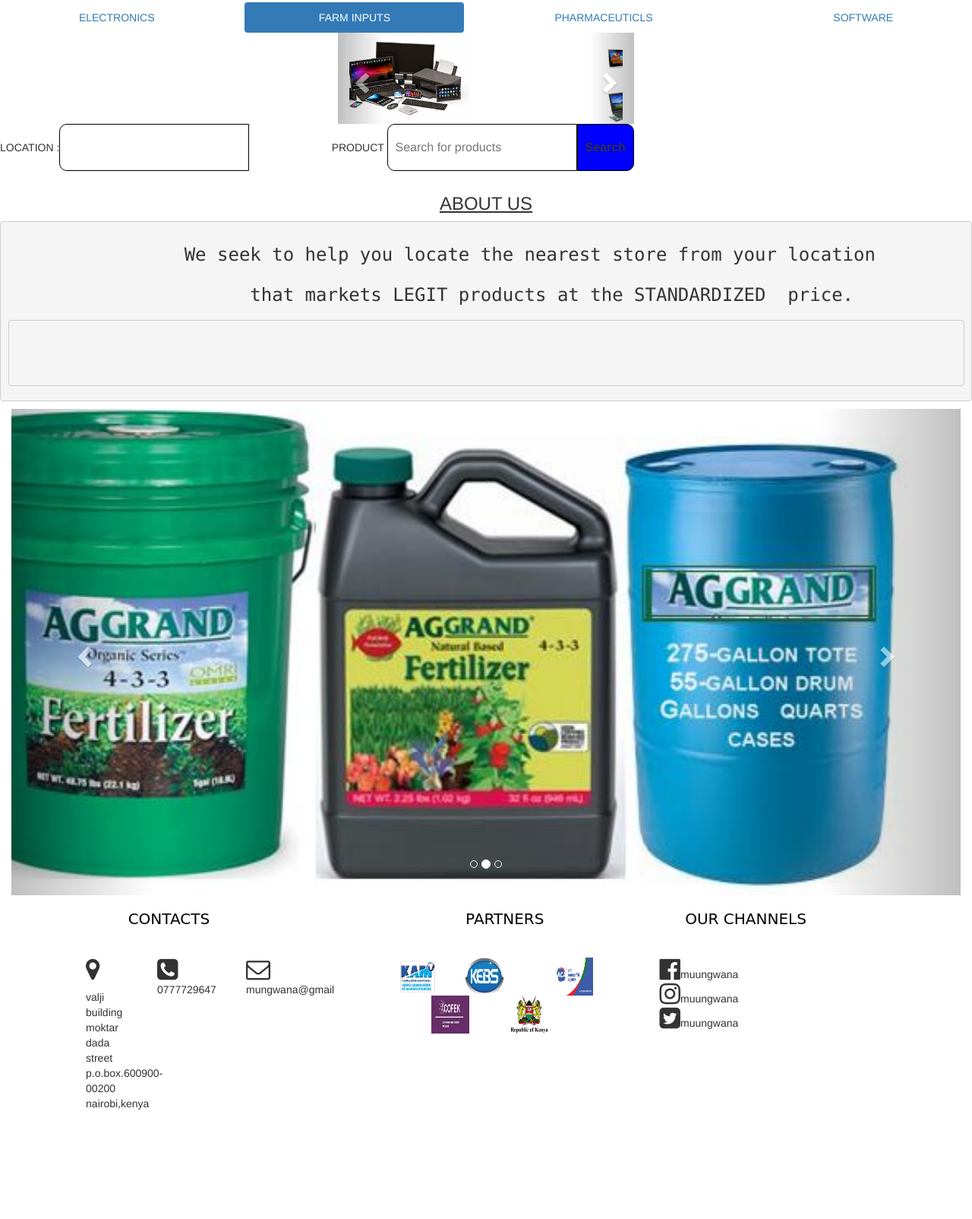
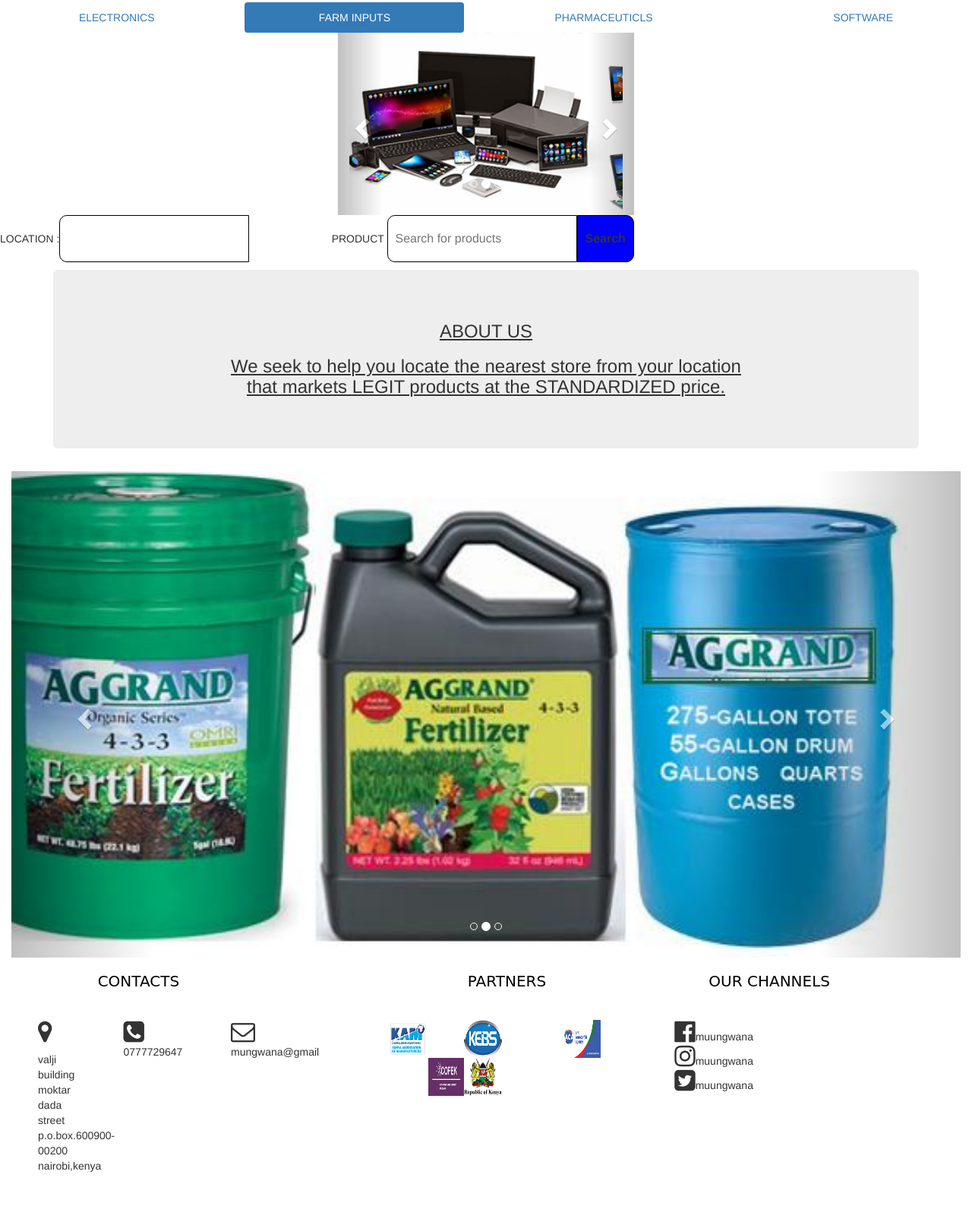
Before and after one commit to OWINOOGWANG/MUUNGWANA, a plain HTML site: page index.html in a window 1280 px wide. Shown: the part 320-1924 px from the top of the page at 76% size. Before the commit the page ends 1842 px from the top, so only its background shows below. Drawn offline with nearby package versions, Linux system fonts and the light colour scheme; files that its build step writes are made by us from their sources; a web font is replaced by a local one.

Commit message:
change the width of the footer

```diff
--- a/css/styles.css
+++ b/css/styles.css
@@ -1,5 +1,6 @@
 body {
-  width: 100%;
+  max-width: 100%;
+  overflow-x: hidden;
   height: inherit;
   margin-bottom: 0;
   margin-top: 0;
@@ -145,7 +146,7 @@ height: 50px;
   border-bottom: 1px solid black;
 }
 <!--burhan-->
-
+</div>
 #footer {
   text-align: top;
   background-color: black;
@@ -157,7 +158,7 @@ height: 50px;
   padding-left: 80%
 }
 #jpg1{
-  padding-left: 80%
+  padding-left: 80%</div>
 }
 #png{
   padding-right: 25%
@@ -183,35 +184,35 @@ font-size: 20%
 }
 ul {
   list-style-type: none;
-  padding-left: 50%
+  padding-left: 50%;
 
 }
 
 
 #rty{
-  padding-left: 5%
+  padding-left: 5%;
 
 }
 #pap{
   padding-right: 10%;
   border-left: 6px solid white;
+  float: right;
 }
 #lll{
-  padding-right: 15%
+  padding-right: 15%;
 }
 #aaa{
-  padding-right: 10%
+  padding-right: 10%;
 }
 #pole{
  border-left: 6px solid white;
  height: auto;
-  padding-left: 5%
+  padding-left: 5%;
 
 }
 #contact{
-
-  padding-right: 6%
-
+  float: left;
+  padding-right: 6%;
 }
 
 
--- a/index.html
+++ b/index.html
@@ -86,13 +86,13 @@
             <!-- Wrapper for slides -->
             <div class="carousel-inner">
               <div class="item active">
-                <img src="images/01.jpg" alt="Los Angeles" style="width:50%;">
+                <img src="images/01.jpg" alt="Los Angeles" style="width:100%;">
               </div>
               <div class="item">
-                <img src="images/02.jpg" alt="Chicago" style="width:50%;">
+                <img src="images/02.jpg" alt="Chicago" style="width:100%;">
               </div>
               <div class="item">
-                <img src="images/03.jpg" alt="New york" style="width:50%;">
+                <img src="images/03.jpg" alt="New york" style="width:100%;">
               </div>
             </div>
           </div>
@@ -149,12 +149,14 @@
 
 
     <!--START BY KEVIN-->
-
-    <div id="about" class="text-center">
-      <h3>ABOUT US</h3></div>
+    <div class="container">
+    <div id="about" class="jumbotron text-center">
+      <h3>ABOUT US</h3>
     <div class="text-center">
-      <p id="goal"><pre><h3>        We seek to help you locate the nearest store from your location<br>
-            that markets LEGIT products at the STANDARDIZED  price.<h3><pre> </p>
+      <p id="goal"><h3>We seek to help you locate the nearest store from your location<br>
+            that markets LEGIT products at the STANDARDIZED  price.<h3></p>
+    </div>
+    </div>
   </div>
 
     <!--Carousel-->
@@ -181,7 +183,7 @@
             <img src="images/Medication-and-supplements-WM.png" alt="Pharmacy" style="width:100%; height:10%">
           </div>
           <div class="item">
-            <img src="images/Windows-10.jpg" alt="Pharmacy" style="width:100%; height:10%">
+            <img src="images/xx.jpg" alt="Pharmacy" style="width:100%; height:10%">
           </div>
 
           <!-- <div class="item">
@@ -205,18 +207,16 @@
       <!--END BY KEVIN-->
 
       <!--start burhan-->
-      <div class="container" >
-        <div class="row" id="footer" style="max-width:1400px;">
+      <div class="container-fluid" >
+        <div class="row" id="footer" style="100%">
+
           <div class="col-md-4" id="contact">
             <div class="row">
               <h2 id="because">CONTACTS</h2>
-            </div>
             <div class="col-md-4" id="aaa">
 
 
               <ul>
-
-
                 <li><i class="fa fa-map-marker" style="font-size:32px;" aria-hidden="true" id="bnm"></i></li>
                 <p>
                   <li>valji building</li>
@@ -238,19 +238,20 @@
 
             <div class="col-md-4" id="lll">
               <ul>
-                <li><i class="fa fa-phone-square" style="font-size:32px; aria-hidden=" true "></i>0777729647
-        </li>
+                <li><i class="fa fa-phone-square" style="font-size:32px;" aria-hidden= "true"></i>0777729647</li>
               </ul>
             </div>
+
             <div class="col-md-4 ">
               <ul>
-  <li><i class="fa fa-envelope-o " style="font-size:32px; aria-hidden="true"></i>mungwana@gmail
-                </li>
+                <li><i class="fa fa-envelope-o " style="font-size:32px;" aria-hidden="true"></i>mungwana@gmail</li>
 
               </ul>
 
             </div>
             </div>
+          </div>
+
           <div class="col-md-4" id="pole">
             <div class="row">
               <h2 id="because">PARTNERS</h2>
@@ -277,20 +278,15 @@
               </div>
             </div>
           </div>
+
       <div class="col-md-4" id="pap">
 
           <h2 id="because">OUR CHANNELS</h2>
 
             <ul class="footer logo" id="rty">
-              <li>
-                <i class="fa fa-facebook-official" style="font-size:32px; aria-hidden=" true "></i>muungwana
-          </li>
-         <li>
-           <i class="fa fa-instagram " style="font-size:32px; aria-hidden="true"></i>muungwana
-              </li>
-              <li>
-                <i class="fa fa-twitter-square" style="font-size:32px; aria-hidden=" true "></i>muungwana
-          </li>
+              <li><i class="fa fa-facebook-official" style="font-size:32px;" aria-hidden="true"></i>muungwana</li>
+              <li><i class="fa fa-instagram " style="font-size:32px;" aria-hidden="true"></i>muungwana</li>
+              <li><i class="fa fa-twitter-square" style="font-size:32px;" aria-hidden="true"></i>muungwana</li>
 
             </ul>
 
```
Also changed, not shown: images/xx.jpg (added). Lines whose indentation alone changed are shown as unchanged.
